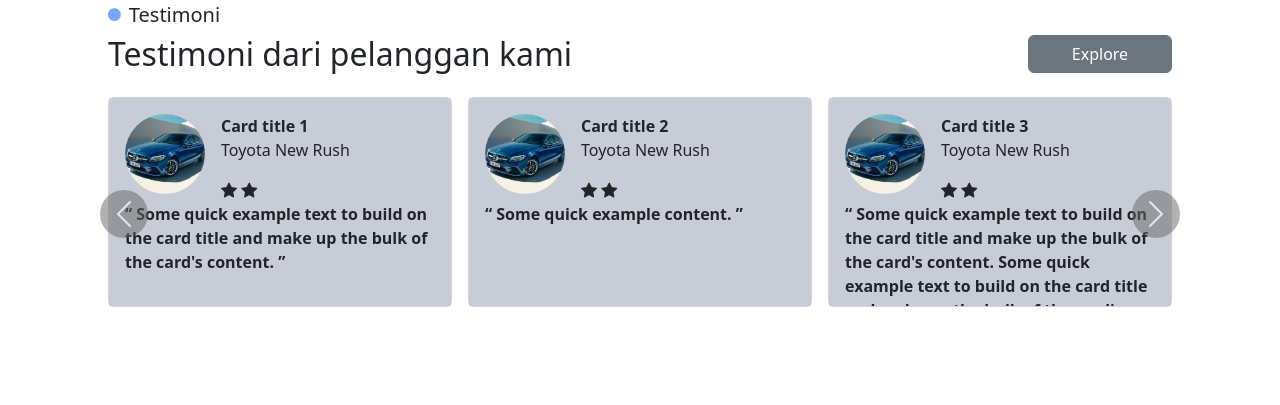
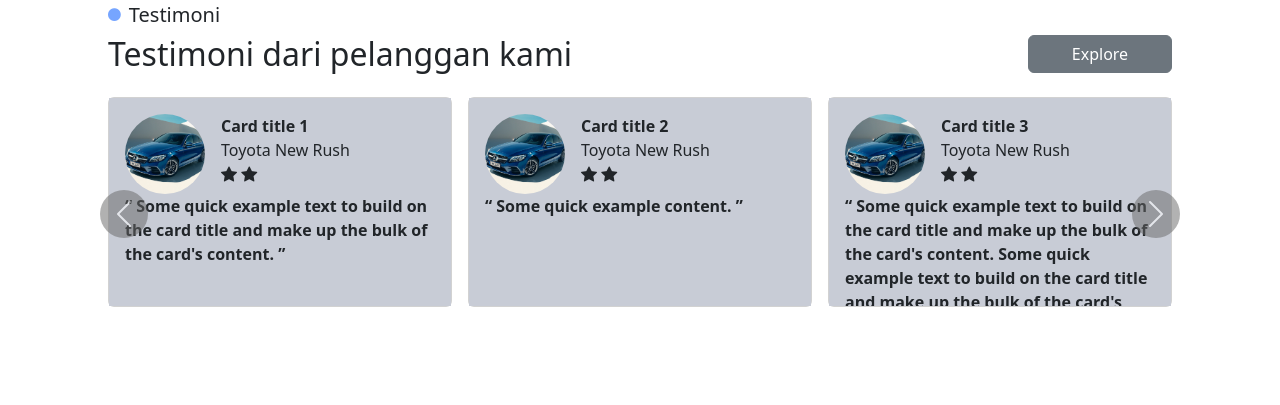
Before and after one commit to tvstika/rentcarfe, a plain HTML site: page index.html in a window 1280 px wide. Shown: the part 2535-2940 px from the top of the page. Drawn offline with nearby package versions, Linux system fonts and the light colour scheme.

Commit message:
style rating stars

```diff
--- a/css/style.css
+++ b/css/style.css
@@ -186,7 +186,7 @@ blockquote::after {
   margin-left: 1rem;
 }
 .rating{
-  margin-top: 1rem;
+  margin-top: -1rem;
 }
 /* Menampilkan Scrollbar pada text card yang overflow */
 .multiple-card-slider .card-body {
```
